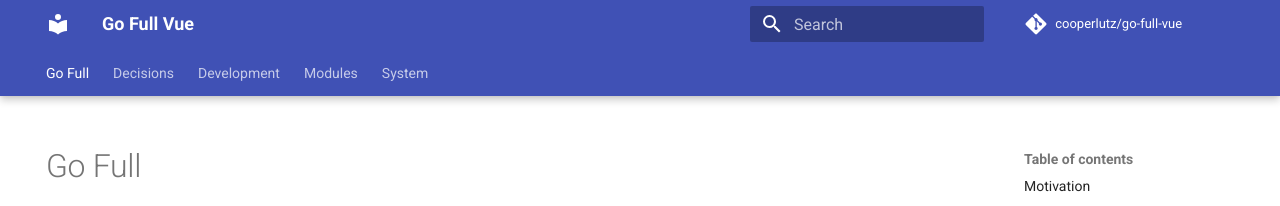
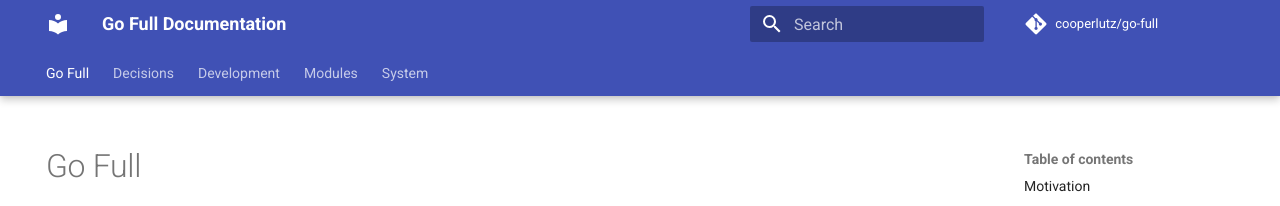
Before and after one commit to cooperlutz/go-full, an MkDocs documentation site: the page built from docs/docs/README.md, in a window 1280 px wide. Shown: the top 206 px of the page. Built offline with MkDocs 1.6.1 and Material for MkDocs 9.7.7, drawn with Linux system fonts in a browser that asks for light colours; comment, search, counter and statistics services are not loaded; some of the changed lines change nothing that is shown.

Commit message:
fix(project): fix mkdocs and codecov conf and add mkdocs deploy to gh pages

```diff
--- a/docs/mkdocs.yml
+++ b/docs/mkdocs.yml
@@ -1,7 +1,6 @@
-site_name: Go Full Vue
-site_description: Go Full Vue is a full-stack web application boilerplate built with Go and Vue 3. It provides a solid foundation for building modern web applications with a clean architecture and best practices.
-repo_name: cooperlutz/go-full-vue
-repo_url: https://github.com/cooperlutz/go-full-vue
+site_name: Go Full Documentation
+repo_name: cooperlutz/go-full
+repo_url: https://github.com/cooperlutz/go-full
 
 theme:
   name: material
```
Also changed, not shown: 1 other file.
